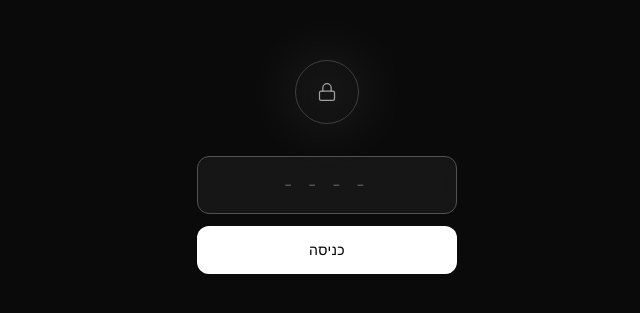
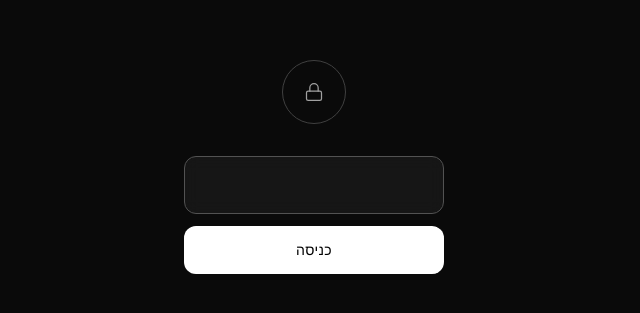
Before and after one commit to daiveqs/-, a Next.js app: page / in a window 1280 px wide. Shown: the part 233-546 px from the top of the page, without its empty margins (384-1024 px from the left). Built offline with nearby package versions, Linux system fonts and the light colour scheme.

Commit message:
Remove glow effect and placeholder dashes
https://claude.ai/code/session_019E8ZeHErTNLuLAWmgD8Jjr

```diff
--- a/src/app/page.tsx
+++ b/src/app/page.tsx
@@ -32,11 +32,8 @@ export default function LoginPage() {
   return (
     <div className="flex items-center justify-center min-h-screen px-6">
       <div className="w-full max-w-[260px] flex flex-col items-center gap-8">
-        <div className="relative">
-          <div className="absolute -inset-4 rounded-full bg-white/5 blur-xl" />
-          <div className="relative w-16 h-16 rounded-full border border-neutral-700 flex items-center justify-center backdrop-blur-sm">
-            <Lock className="w-5 h-5 text-neutral-400" strokeWidth={1.5} />
-          </div>
+        <div className="w-16 h-16 rounded-full border border-neutral-700 flex items-center justify-center">
+          <Lock className="w-5 h-5 text-neutral-400" strokeWidth={1.5} />
         </div>
 
         <form onSubmit={handleSubmit} className="w-full space-y-3">
@@ -48,7 +45,7 @@ export default function LoginPage() {
               setCode(e.target.value);
               setError(false);
             }}
-            placeholder="- - - -"
+            placeholder=""
             className={`w-full bg-white/5 backdrop-blur-sm border rounded-xl px-4 py-3.5 text-center text-lg tracking-[0.5em] outline-none transition-all placeholder:tracking-[0.3em] placeholder:text-neutral-600
               ${error
                 ? "border-red-500/50"
```
